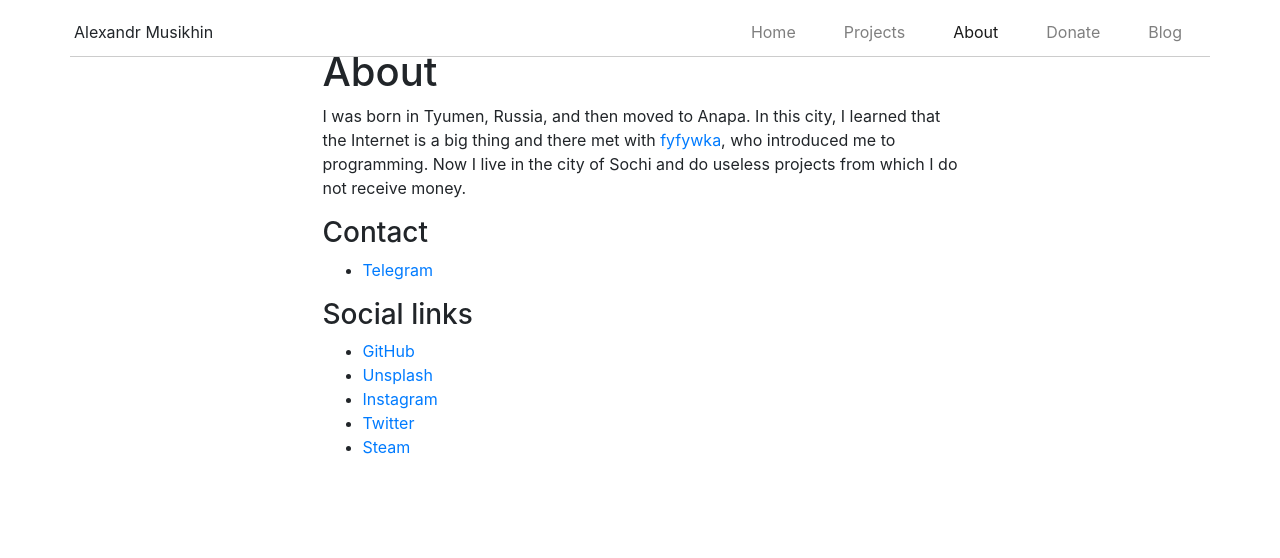
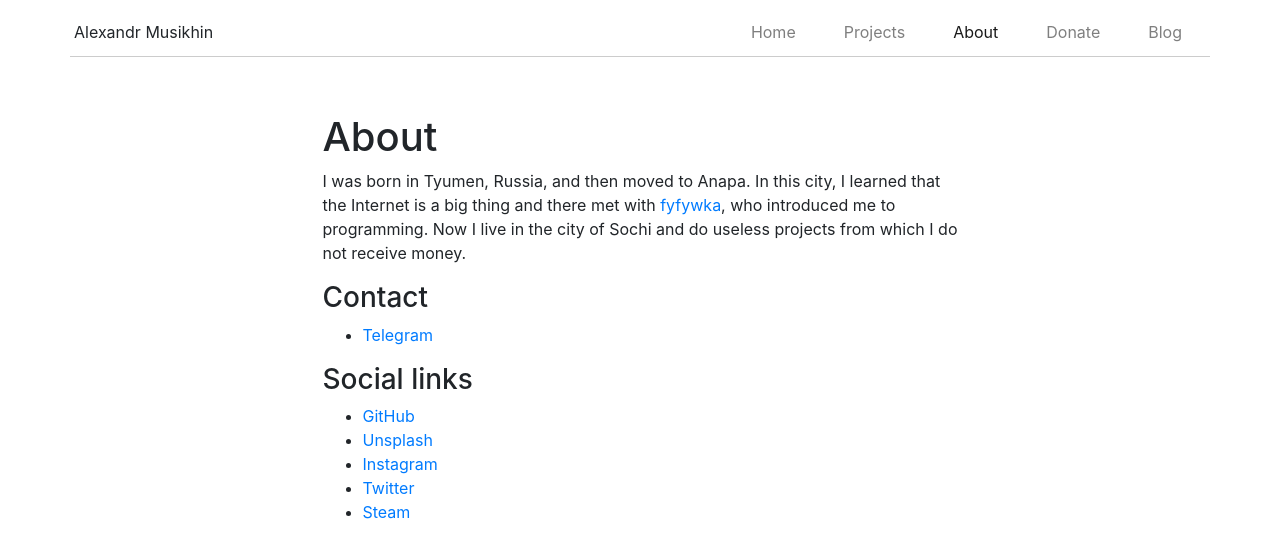
Before and after one commit to tophackr/tophackr.github.io, a Jekyll site: the page built from about.md, in a window 1280 px wide. Shown: the top 558 px of the page. Built offline with Jekyll 4.4.1, drawn with Linux system fonts in a browser that asks for light colours; nearby versions of some CDN libraries.

Commit message:
fix fixed-top

```diff
--- a/_layouts/default.html
+++ b/_layouts/default.html
@@ -46,7 +46,7 @@
     <link rel="alternate" type="application/rss+xml" title="{{ site.home.rss.name }}" href="{{ site.home.rss.url }}">
 </head>
 <body>
-    <nav class="navbar navbar-expand navbar-light{% if page.url %} fixed-top{% endif %}">
+    <nav class="navbar navbar-expand navbar-light{% if page.url == '/' %} fixed-top{% endif %}">
         <div class="container-fluid container-sm flex-column flex-md-row">
 
             {% if page.url == '/' %}
```
